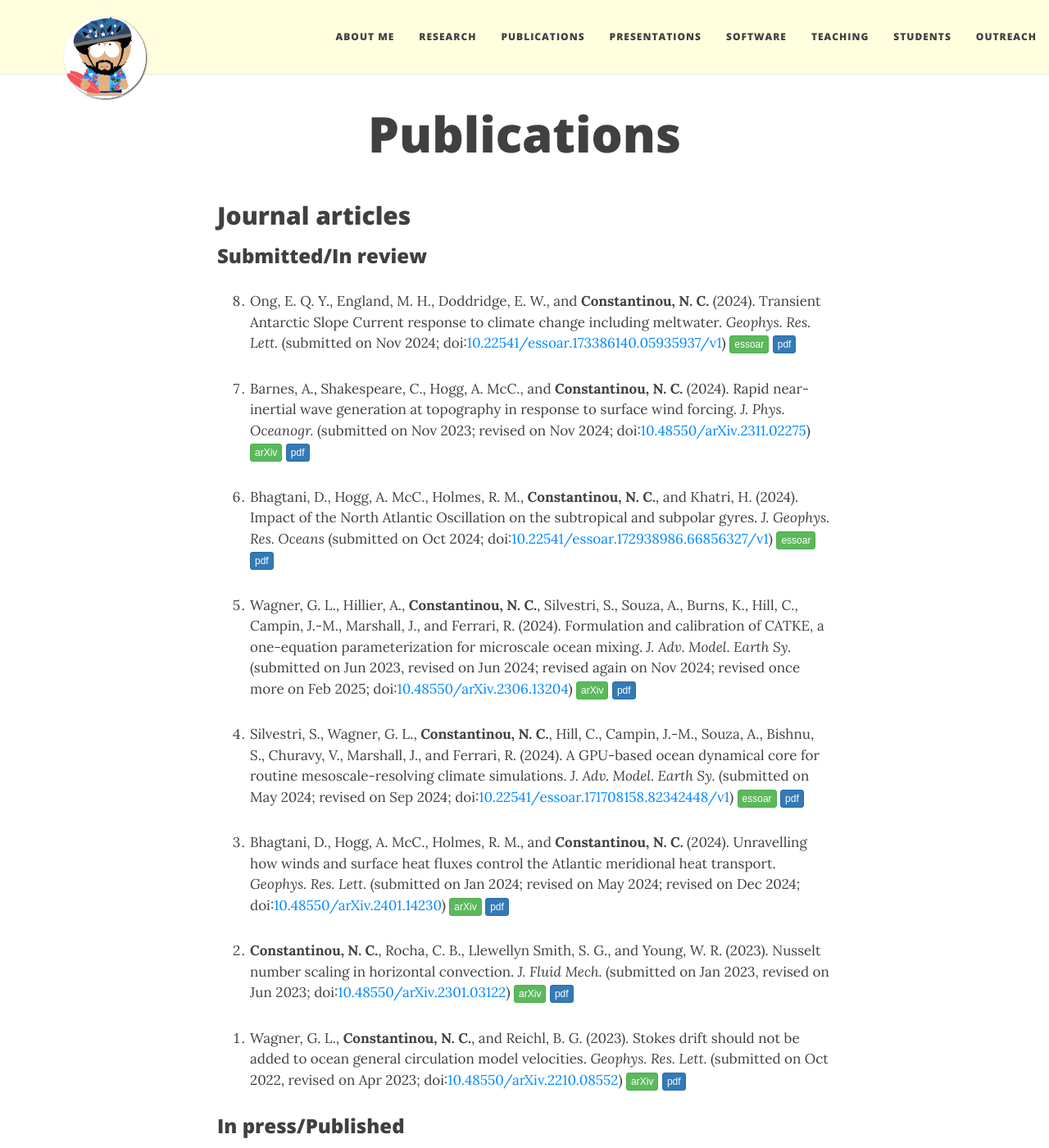
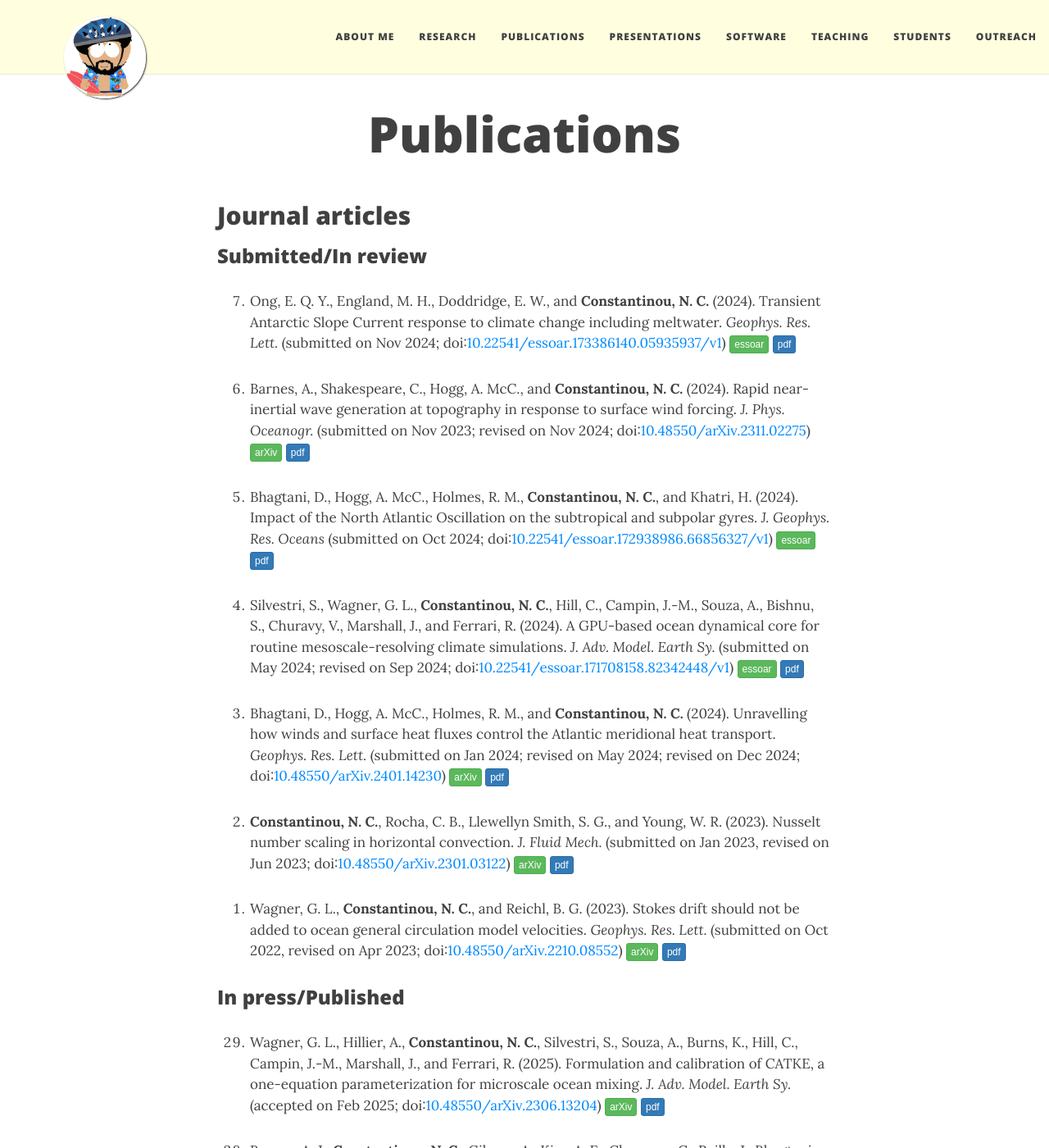
Before and after one commit to navidcy/navidcy.github.io, a Jekyll site: the page built from publications.md, in a window 1280 px wide and 1400 px high. Shown: the whole window at 82% size. Built offline with Jekyll 4.4.1, drawn with Linux system fonts in a browser that asks for light colours; nearby versions of some CDN libraries; comment, search, counter and statistics services are not loaded; some of the changed lines change nothing that is shown.

Commit message:
catke paper accepted

```diff
--- a/publications.md
+++ b/publications.md
@@ -25,9 +25,6 @@
 0. Bhagtani, D., Hogg, A. McC., Holmes, R. M., **Constantinou, N. C.**, and Khatri, H. (2024). Impact of the North Atlantic Oscillation on the subtropical and subpolar gyres. _J. Geophys. Res. Oceans_ (submitted on Oct 2024; doi:[10.22541/essoar.172938986.66856327/v1](https://doi.org/10.22541/essoar.172938986.66856327/v1){:target="_blank"}) [<span class="btn btn-success btn-xs{{end}}" style="font-family:sans-serif;">essoar</span>](https://doi.org/10.22541/essoar.172938986.66856327/v1){:target="_blank"} [<span class="btn btn-primary btn-xs{{end}}" style="font-family:sans-serif;">pdf</span>][gyres-NAO]
 
 
-0. Wagner, G. L., Hillier, A., **Constantinou, N. C.**, Silvestri, S., Souza, A., Burns, K., Hill, C., Campin, J.-M., Marshall, J., and Ferrari, R. (2024). Formulation and calibration of CATKE, a one-equation parameterization for microscale ocean mixing. _J. Adv. Model. Earth Sy._ (submitted on Jun 2023, revised on Jun 2024; revised again on Nov 2024; revised once more on Feb 2025; doi:[10.48550/arXiv.2306.13204](https://doi.org/10.48550/arXiv.2306.13204){:target="_blank"}) [<span class="btn btn-success btn-xs{{end}}" style="font-family:sans-serif;">arXiv</span>][arXiv:2306.13204]{:target="_blank"} [<span class="btn btn-primary btn-xs{{end}}" style="font-family:sans-serif;">pdf</span>][catke-physics]
-
-
 0. Silvestri, S., Wagner, G. L., **Constantinou, N. C.**, Hill, C., Campin, J.-M., Souza, A., Bishnu, S., Churavy, V., Marshall, J., and Ferrari, R. (2024). A GPU-based ocean dynamical core for routine mesoscale-resolving climate simulations. _J. Adv. Model. Earth Sy._ (submitted on May 2024; revised on Sep 2024; doi:[10.22541/essoar.171708158.82342448/v1](https://doi.org/10.22541/essoar.171708158.82342448/v1){:target="_blank"}) [<span class="btn btn-success btn-xs{{end}}" style="font-family:sans-serif;">essoar</span>](https://doi.org/10.22541/essoar.171708158.82342448/v1){:target="_blank"} [<span class="btn btn-primary btn-xs{{end}}" style="font-family:sans-serif;">pdf</span>][mesoscale-gpu-dycore]
 
 
@@ -42,6 +39,9 @@
 
 
 ### In press/Published
+
+0. Wagner, G. L., Hillier, A., **Constantinou, N. C.**, Silvestri, S., Souza, A., Burns, K., Hill, C., Campin, J.-M., Marshall, J., and Ferrari, R. (2025). Formulation and calibration of CATKE, a one-equation parameterization for microscale ocean mixing. _J. Adv. Model. Earth Sy._ (accepted on Feb 2025; doi:[10.48550/arXiv.2306.13204](https://doi.org/10.48550/arXiv.2306.13204){:target="_blank"}) [<span class="btn btn-success btn-xs{{end}}" style="font-family:sans-serif;">arXiv</span>][arXiv:2306.13204]{:target="_blank"} [<span class="btn btn-primary btn-xs{{end}}" style="font-family:sans-serif;">pdf</span>][catke-physics]
+
 
 0. Barnes, A. J., **Constantinou, N. C.**, Gibson, A., Kiss, A. E., Chapman, C., Reilly, J., Bhagtani, D., and Yang, L. (2024) regional-mom6: A Python package for automatic generation of regional configurations for the Modular Ocean Model 6, _J. Open Source Softw._, **9(100)**, 6857. [<span class="btn btn-default btn-xs{{end}}" style="font-family:sans-serif;">repository</span>][regional-mom6-repo]{:target="_blank"} [<span class="btn btn-default btn-xs{{end}}" style="font-family:sans-serif;">documentation</span>][regional-mom6-docs]{:target="_blank"} [<span class="btn btn-info btn-xs{{end}}" style="font-family:sans-serif;">doi</span>][regional-mom6-doi]{:target="_blank"} [<span class="btn btn-primary btn-xs{{end}}" style="font-family:sans-serif;">pdf</span>][regional-mom6] <span align="right" class='altmetric-embed' data-badge-type="2" data-condensed="true" data-hide-less-than="2" data-doi="10.21105/joss.06857"></span><br/>
 
```
